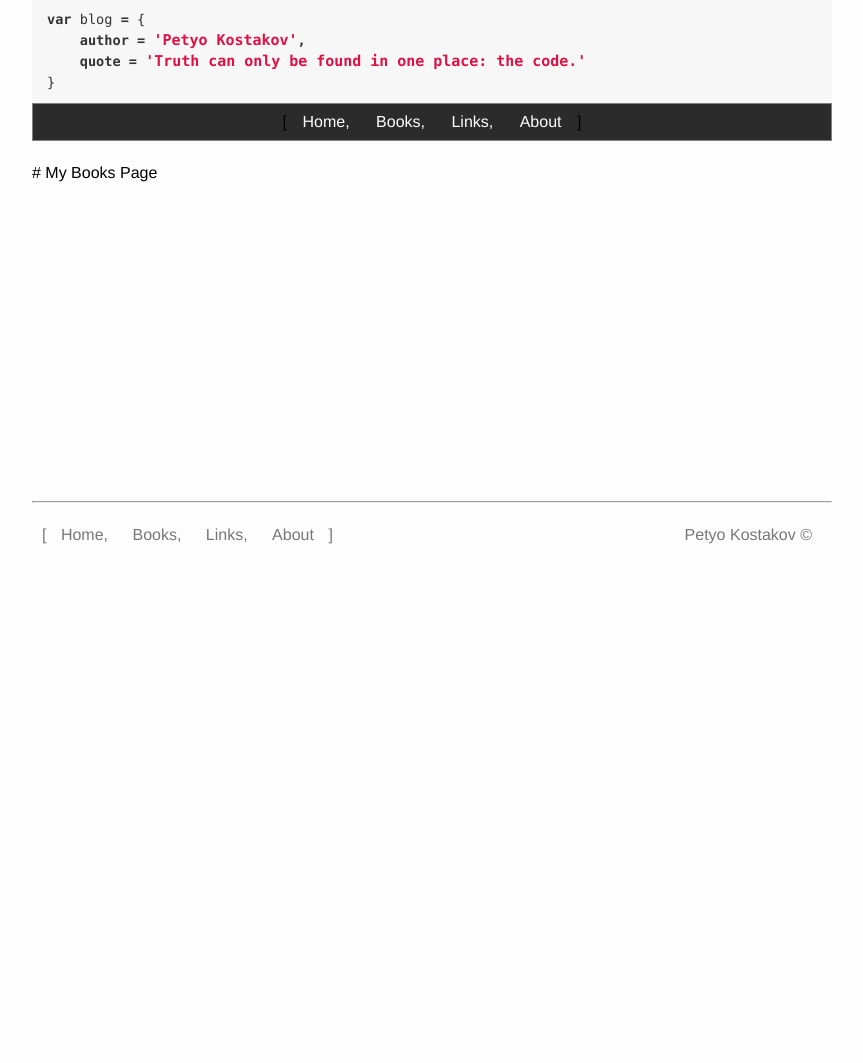
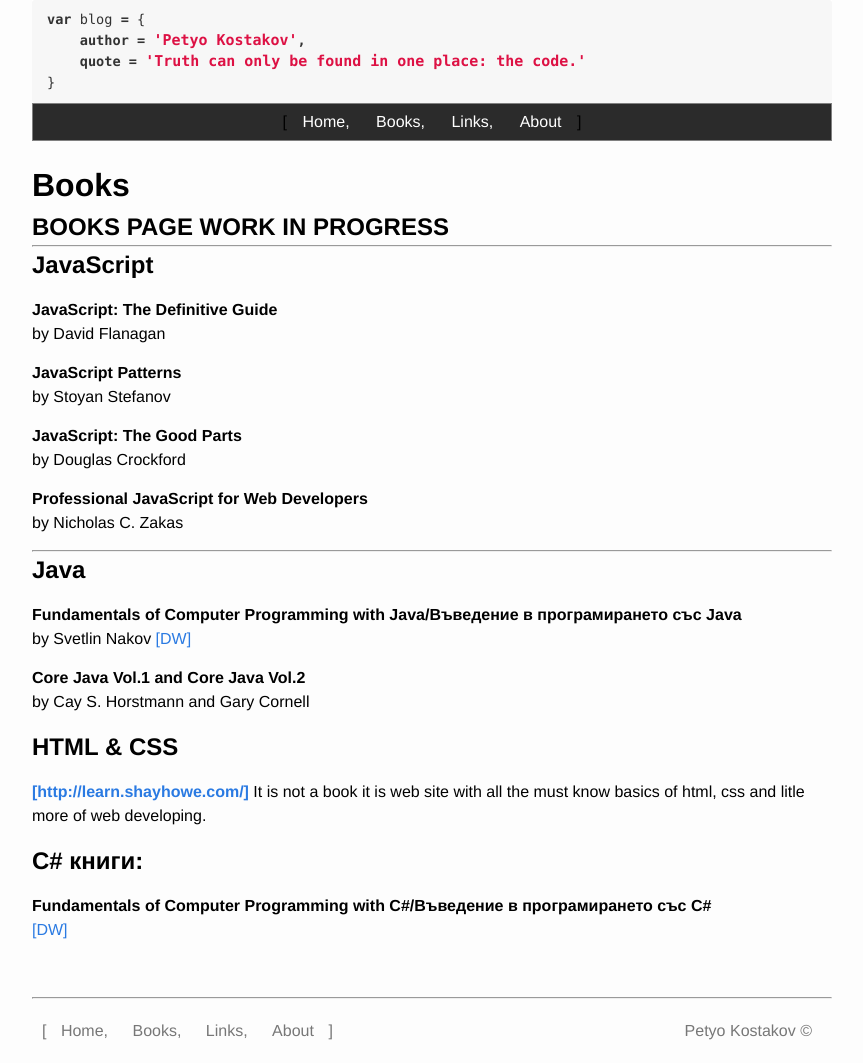
Before and after one commit to PetyoKostakov/PetyoKostakov.github.io, a Jekyll site: the page built from books/index.md, in a window 1280 px wide. Shown: the whole page, without its empty margins (208-1071 px from the left). Built offline with Jekyll 4.4.1, drawn with Linux system fonts in a browser that asks for light colours; Markdown is read by kramdown in place of the engine named in the settings; before the commit the page ends 900 px from its top, so only the background shows below that.

Commit message:
Initial work on books page

```diff
--- a/books/index.html
+++ /dev/null
@@ -1,5 +0,0 @@
----
-layout: default
----
-
-# My Books Page
--- /dev/null
+++ b/books/index.md
@@ -0,0 +1,44 @@
+---
+layout: default
+---
+
+# Books
+## BOOKS PAGE WORK IN PROGRESS
+
+<hr>
+
+## JavaScript
+
+**JavaScript: The Definitive Guide** <br>
+by David Flanagan
+
+**JavaScript Patterns** <br>
+by Stoyan Stefanov
+
+**JavaScript: The Good Parts** <br>
+by Douglas Crockford
+
+**Professional JavaScript for Web Developers** <br>
+by Nicholas C. Zakas
+
+<hr>
+
+## Java
+
+**Fundamentals of  Computer Programming with Java/Въведение в програмирането със Java** <br>
+by Svetlin Nakov
+[[DW]](http://www.introprogramming.info/intro-java-book/)
+
+**Core Java Vol.1 and Core Java Vol.2** <br>
+by Cay S. Horstmann and Gary Cornell
+
+
+## HTML &amp; CSS
+
+**[[http://learn.shayhowe.com/]](http://learn.shayhowe.com/)**
+It is not a book it is web site with all the must know basics of html, css and litle more of web developing.
+
+## C# книги:
+
+**Fundamentals of  Computer Programming with C#/Въведение в програмирането със C#** <br>
+[[DW]](http://www.introprogramming.info/intro-csharp-book/formati/)
```
Also changed, not shown: _posts/2014-08-10-setup-ubuntu.md (+4 -0 lines).
